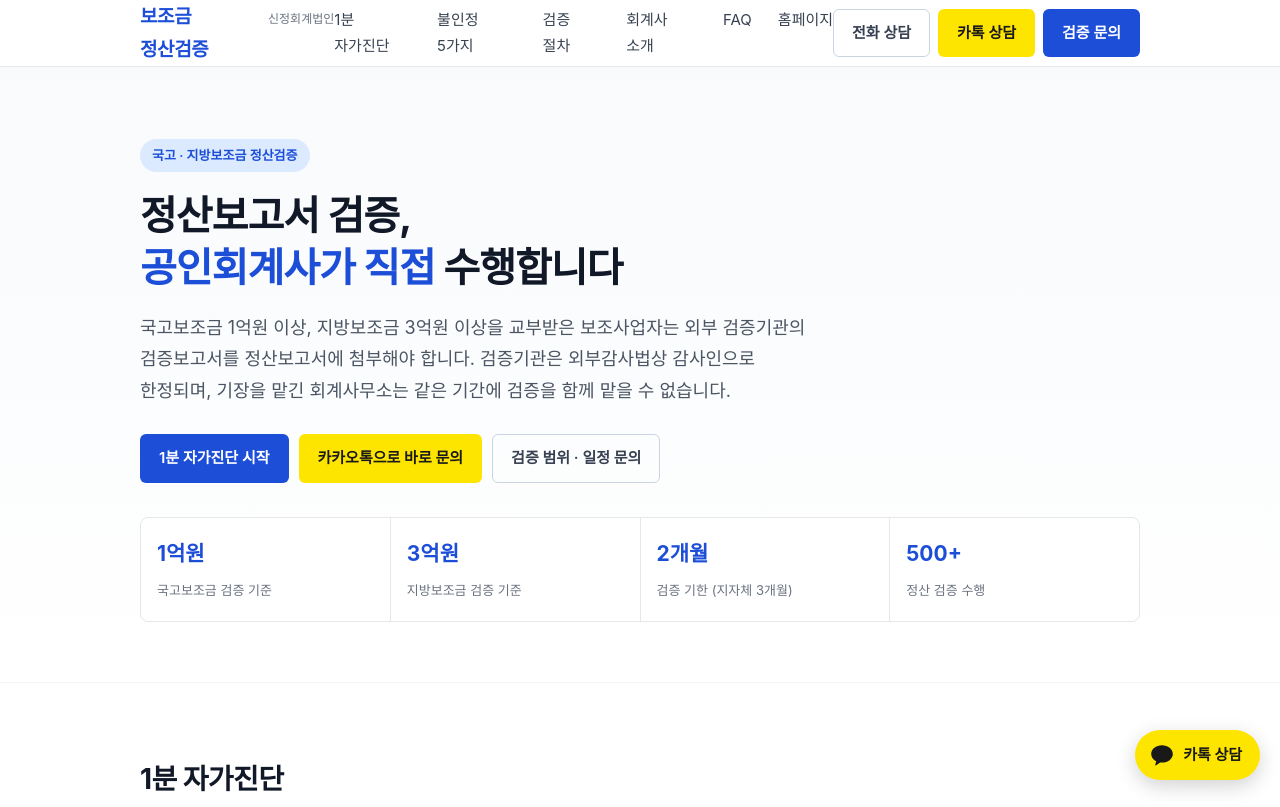
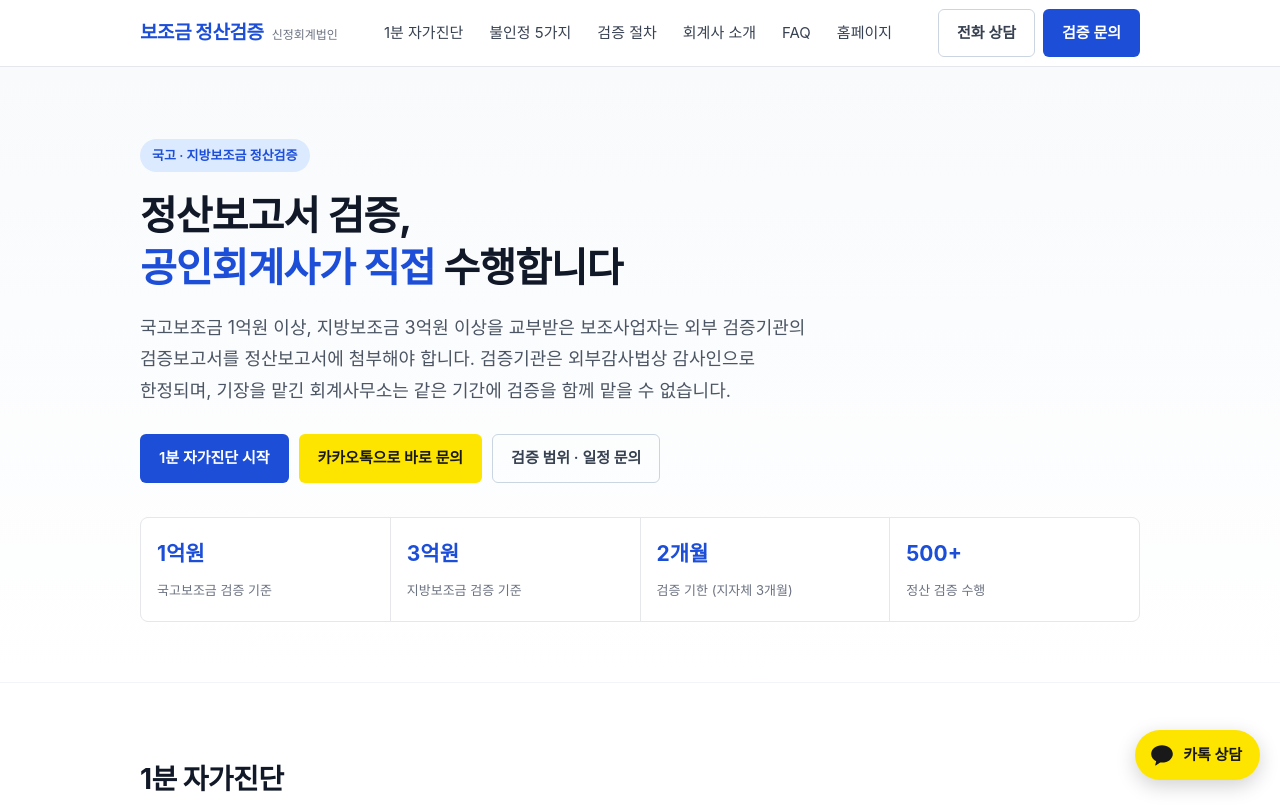
Before and after one commit to cpaksu/settlement-site, a plain HTML site: page index.html in a window 1280 px wide. Shown: the top 807 px of the page. Drawn offline with Linux system fonts and the light colour scheme.

Commit message:
Add files via upload

```diff
--- a/index.html
+++ b/index.html
@@ -29,7 +29,6 @@
     </nav>
     <div class="hd-cta">
       <a class="btn btn-out" href="tel:010-3647-7238">전화 상담</a>
-      <a class="btn btn-kakao" href="https://pf.kakao.com/_xmwxhNX/chat" target="_blank" rel="noopener">카톡 상담</a>
       <a class="btn btn-pri" href="#contact">검증 문의</a>
     </div>
   </div>
--- a/style.css
+++ b/style.css
@@ -10,14 +10,16 @@ header{position:sticky;top:0;z-index:50;background:rgba(255,255,255,.96);border-
 .logo b{font-size:19px;font-weight:700;color:#1D4ED8;letter-spacing:-.4px}
 .logo span{font-size:12px;color:#6B7280}
 nav{display:flex;gap:26px}
-nav a{font-size:15px;color:#374151;text-decoration:none}
+nav a{font-size:15px;color:#374151;text-decoration:none;white-space:nowrap}
+.logo{white-space:nowrap}
 nav a:hover{color:#1D4ED8}
 .hd-cta{display:flex;gap:8px}
 .btn{display:inline-block;padding:10px 18px;border-radius:6px;font-size:15px;font-weight:600;text-decoration:none;border:1px solid transparent;white-space:nowrap}
 .btn-pri{background:#1D4ED8;color:#fff}
 .btn-out{border-color:#CBD5E1;color:#374151}
 .btn-kakao{background:#FEE500;color:#191919}
-@media(max-width:860px){nav,.hd-cta .btn-out,.hd-cta .btn-kakao{display:none}}
+@media(max-width:1000px){nav{display:none}}
+@media(max-width:860px){.hd-cta .btn-out{display:none}}
 
 /* 카카오톡 플로팅 버튼 — 전 페이지 우하단 */
 .kakao-float{position:fixed;right:20px;bottom:20px;z-index:60;display:flex;align-items:center;gap:8px;
```
